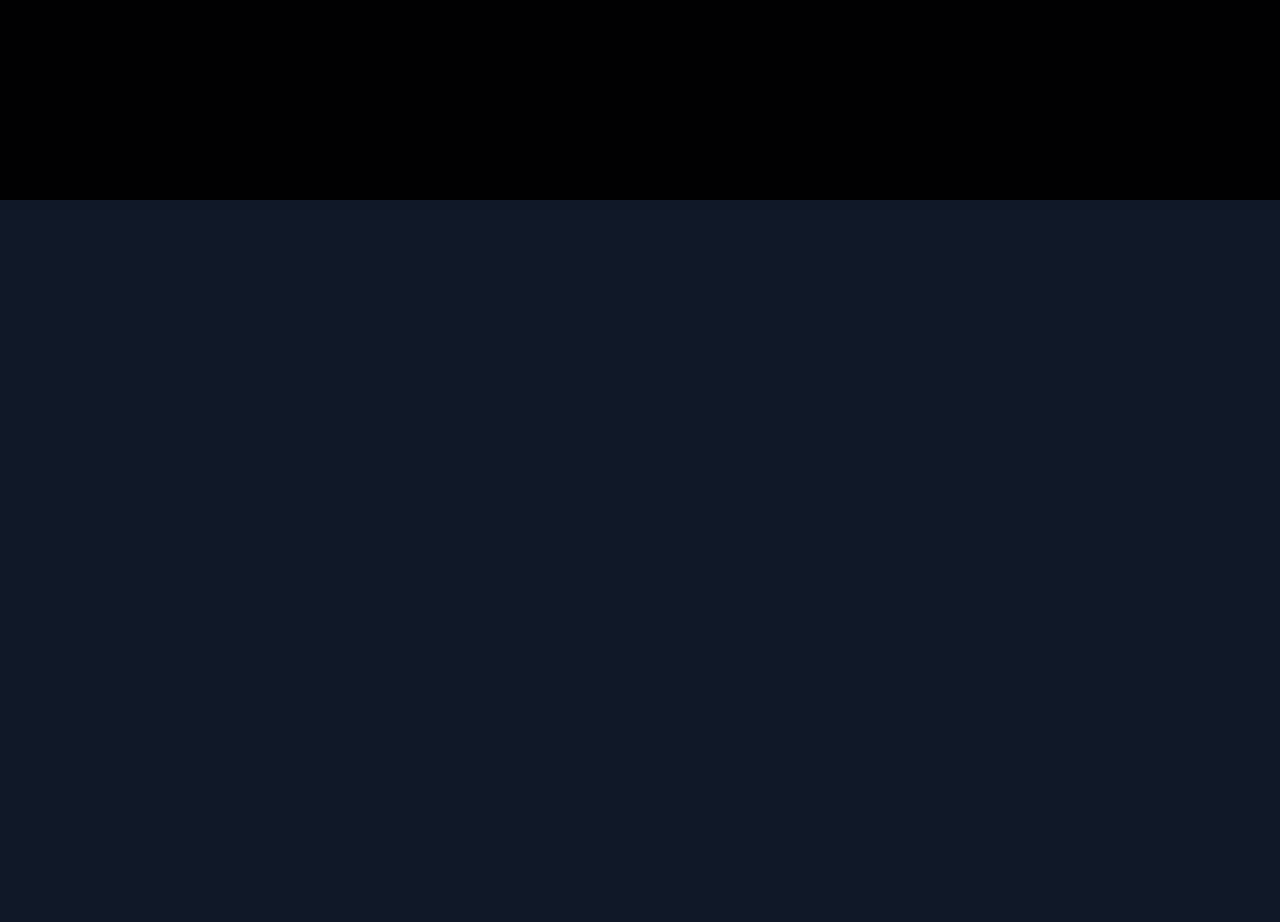
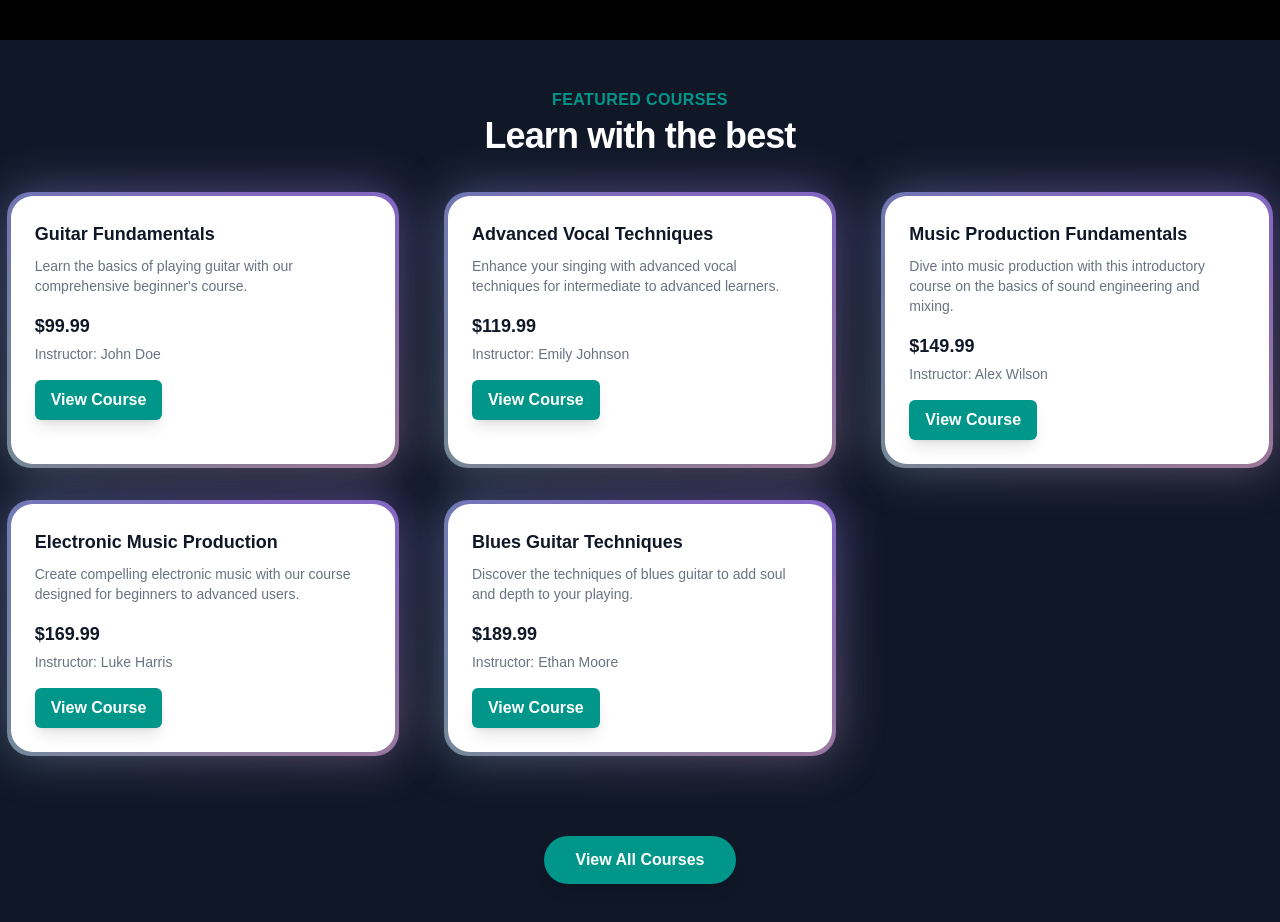
Before and after one commit to sharjeel-siddiqui12/music-academy-using-NextJS, a Next.js app: page / in a window 1280 px wide. Shown: the part 600-1522 px from the top of the page. Before the commit the page ends 800 px from the top, so only its background shows below. Built offline with nearby package versions, Linux system fonts and the light colour scheme.

Commit message:
Add FeaturedCourses component and update imports; remove unused utils

```diff
--- a/src/app/page.tsx
+++ b/src/app/page.tsx
@@ -1,3 +1,4 @@
+import FeaturedCourses from "@/components/FeaturedCourses";
 import HeroSection from "@/components/HeroSection";
 
 export default function Home() {
@@ -11,6 +12,7 @@
       </p> */}
 
       <HeroSection />
+      <FeaturedCourses />
     </main>
 
   );
--- /dev/null
+++ b/src/components/FeaturedCourses.tsx
@@ -0,0 +1,75 @@
+'use client';
+import React from "react";
+import Link from "next/link";
+import courseData from "../data/music_courses.json";
+import { BackgroundGradient } from "./ui/background-gradient";
+
+interface Course {
+  id: number;
+  title: string;
+  slug: string;
+  description: string;
+  price: number;
+  instructor: string;
+  isFeatured: boolean;
+}
+
+function FeaturedCourses() {
+  const featuredCourses = courseData.courses.filter((course:Course) => course.isFeatured);
+  return (
+    <div className="py-12 bg-gray-900">
+      <div>
+        <div className="text-center">
+          <h2 className="text-base text-teal-600 font-semibold tracking-wide uppercase">
+            FEATURED COURSES
+          </h2>
+          <p className="mt-2 text-3xl leading-8 font-extrabold tracking-tight text-white sm:text-4xl">
+            Learn with the best
+          </p>
+        </div>
+      </div>
+
+      <div className="mt-10 ">
+        <div className="grid grid-cols-1 sm:grid-cols-2 lg:grid-cols-3 gap-8 justify-center">
+          {featuredCourses.map((course:Course) => (
+            <div key={course.id} className="flex justify-center">
+                <BackgroundGradient  className="flex flex-col rounded-[22px] bg-white dark:bg-zinc-900 overflow-hidden h-full max-w-sm">
+                <div className="p-6">
+                    <h3 className="text-lg font-semibold text-gray-900 dark:text-white">
+                        {course.title}
+                    </h3>
+                    <p className="mt-2 text-sm text-gray-500 dark:text-gray-400">
+                        {course.description}
+                    </p>
+                    <p className="mt-4 text-lg font-bold text-gray-900 dark:text-white">
+                        ${course.price}
+                    </p>
+                    <p className="mt-1 text-sm text-gray-500 dark:text-gray-400">
+                        Instructor: {course.instructor}
+                    </p>
+                    <Link
+                        href={`/courses/${course.slug}`}
+                        className="mt-4 inline-block px-4 py-2 bg-teal-600 text-white font-semibold rounded-md shadow-lg hover:bg-teal-500 transition-colors duration-200"
+                    >
+                        View Course
+                    </Link>
+                </div>
+                </BackgroundGradient>
+            </div>
+          ))}
+        </div>
+      </div>
+
+      <div className="mt-20 text-center">
+        <Link
+          href="/courses"
+          className="inline-block px-8 py-3 bg-teal-600 text-white font-semibold rounded-full shadow-lg hover:bg-teal-500 transition-colors duration-200 focus:outline-none focus:ring-2 focus:ring-teal-400 focus:ring-offset-2"
+        >
+          View All Courses
+        </Link>
+      </div>
+    </div>
+  );
+}
+
+export default FeaturedCourses;
--- /dev/null
+++ b/src/components/ui/background-gradient.tsx
@@ -0,0 +1,72 @@
+import { cn } from "@/utils/cn";
+import React from "react";
+import { motion } from "motion/react";
+
+export const BackgroundGradient = ({
+  children,
+  className,
+  containerClassName,
+  animate = true,
+}: {
+  children?: React.ReactNode;
+  className?: string;
+  containerClassName?: string;
+  animate?: boolean;
+}) => {
+  const variants = {
+    initial: {
+      backgroundPosition: "0 50%",
+    },
+    animate: {
+      backgroundPosition: ["0, 50%", "100% 50%", "0 50%"],
+    },
+  };
+  return (
+    <div className={cn("relative p-[4px] group", containerClassName)}>
+      <motion.div
+        variants={animate ? variants : undefined}
+        initial={animate ? "initial" : undefined}
+        animate={animate ? "animate" : undefined}
+        transition={
+          animate
+            ? {
+                duration: 5,
+                repeat: Infinity,
+                repeatType: "reverse",
+              }
+            : undefined
+        }
+        style={{
+          backgroundSize: animate ? "400% 400%" : undefined,
+        }}
+        className={cn(
+          "absolute inset-0 rounded-3xl z-[1] opacity-60 group-hover:opacity-100 blur-xl  transition duration-500 will-change-transform",
+          " bg-[radial-gradient(circle_farthest-side_at_0_100%,#00ccb1,transparent),radial-gradient(circle_farthest-side_at_100%_0,#7b61ff,transparent),radial-gradient(circle_farthest-side_at_100%_100%,#ffc414,transparent),radial-gradient(circle_farthest-side_at_0_0,#1ca0fb,#141316)]"
+        )}
+      />
+      <motion.div
+        variants={animate ? variants : undefined}
+        initial={animate ? "initial" : undefined}
+        animate={animate ? "animate" : undefined}
+        transition={
+          animate
+            ? {
+                duration: 5,
+                repeat: Infinity,
+                repeatType: "reverse",
+              }
+            : undefined
+        }
+        style={{
+          backgroundSize: animate ? "400% 400%" : undefined,
+        }}
+        className={cn(
+          "absolute inset-0 rounded-3xl z-[1] will-change-transform",
+          "bg-[radial-gradient(circle_farthest-side_at_0_100%,#00ccb1,transparent),radial-gradient(circle_farthest-side_at_100%_0,#7b61ff,transparent),radial-gradient(circle_farthest-side_at_100%_100%,#ffc414,transparent),radial-gradient(circle_farthest-side_at_0_0,#1ca0fb,#141316)]"
+        )}
+      />
+
+      <div className={cn("relative z-10", className)}>{children}</div>
+    </div>
+  );
+};
--- a/src/components/ui/moving-border.tsx
+++ b/src/components/ui/moving-border.tsx
@@ -8,7 +8,7 @@
   useTransform,
 } from "motion/react";
 import { useRef } from "react";
-import { cn } from "@/lib/utils";
+import { cn } from "@/utils/cn";
 
 export function Button({
   borderRadius = "1.75rem",
--- a/src/lib/utils.ts
+++ /dev/null
@@ -1,6 +0,0 @@
-import { ClassValue, clsx } from "clsx";
-import { twMerge } from "tailwind-merge";
-
-export function cn(...inputs: ClassValue[]) {
-  return twMerge(clsx(inputs));
-}
```
